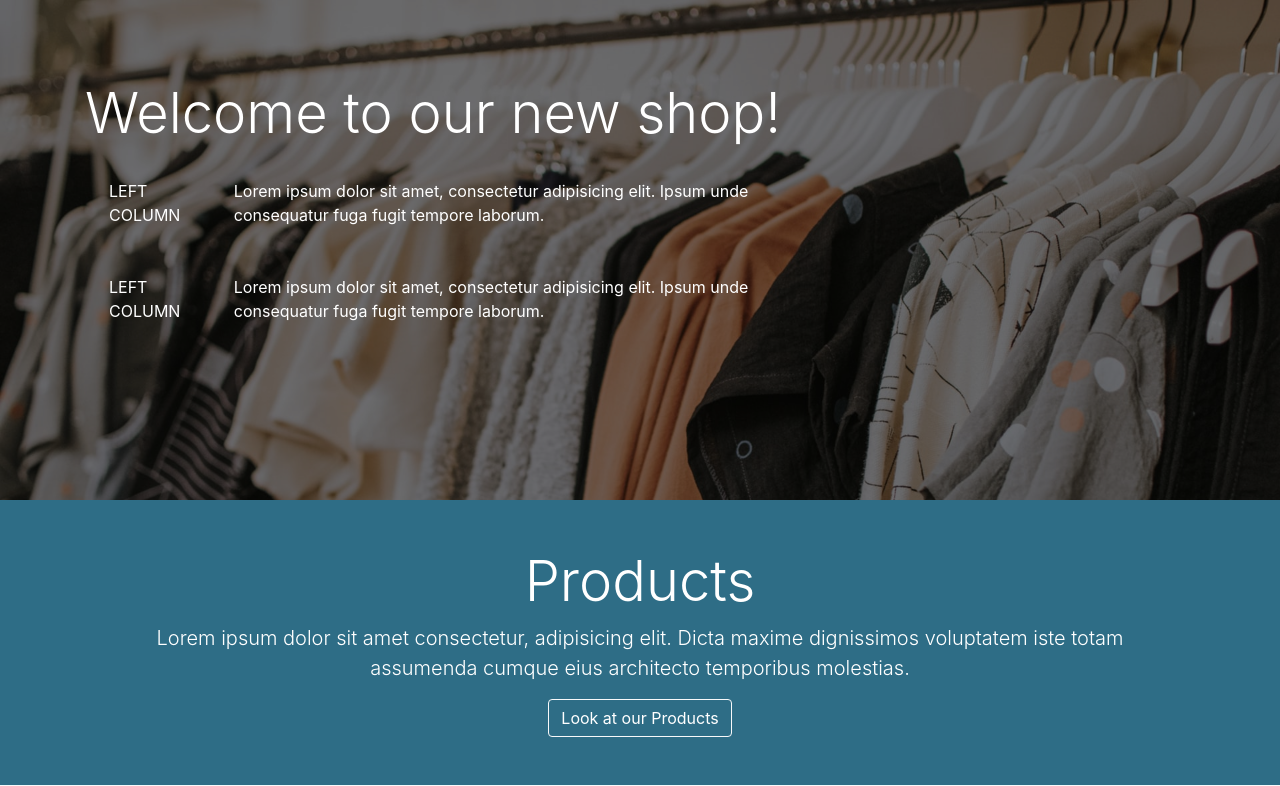
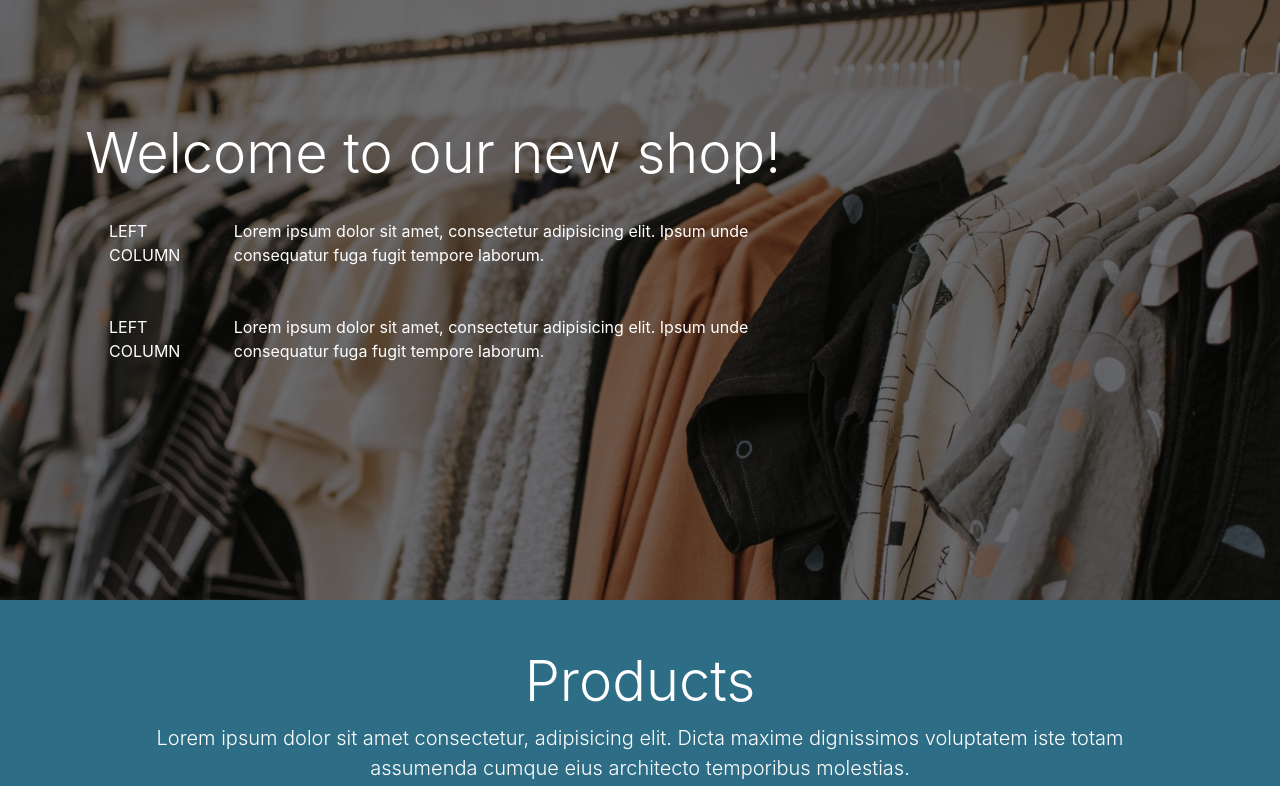
Before and after one commit to brotSchimmelt/websec, a PHP site: page /shop/main.php in a window 1280 px wide. Shown: the part 128-914 px from the top of the page. Run offline with PHP 8.4, Linux system fonts and the light colour scheme.

Commit message:
change header height

```diff
--- a/shop/resources/css/custom.css
+++ b/shop/resources/css/custom.css
@@ -85,7 +85,7 @@ Main Page
 */
 #home-section {
   background:url('../img/home.jpg') no-repeat;
-  min-height: 500px;
+  min-height: 600px;
   background-size:cover;
   background-attachment:fixed;
 }
@@ -102,11 +102,11 @@ Main Page
   background-color:rgba(0,0,0,0.5);
   position: absolute;
   width: 100%;
-  min-height: 500px;
+  min-height: 600px;
 }
 
 #home-inner {
-  padding-top: 80px;
+  padding-top: 120px;
 }
 
 #container-1 {
```
